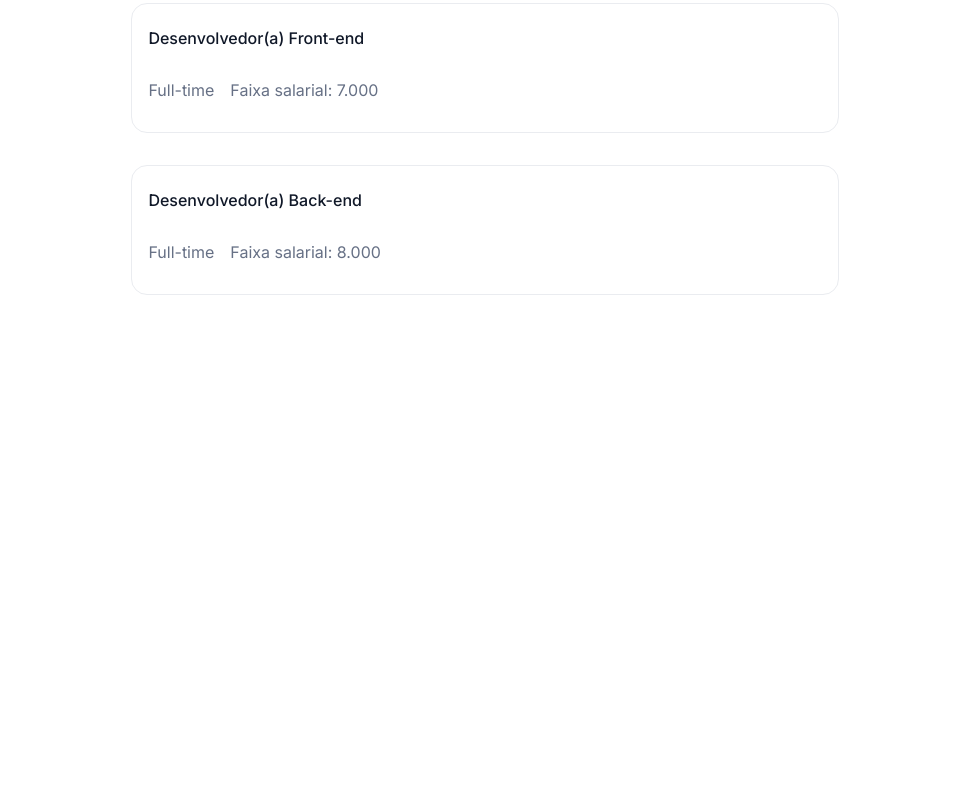
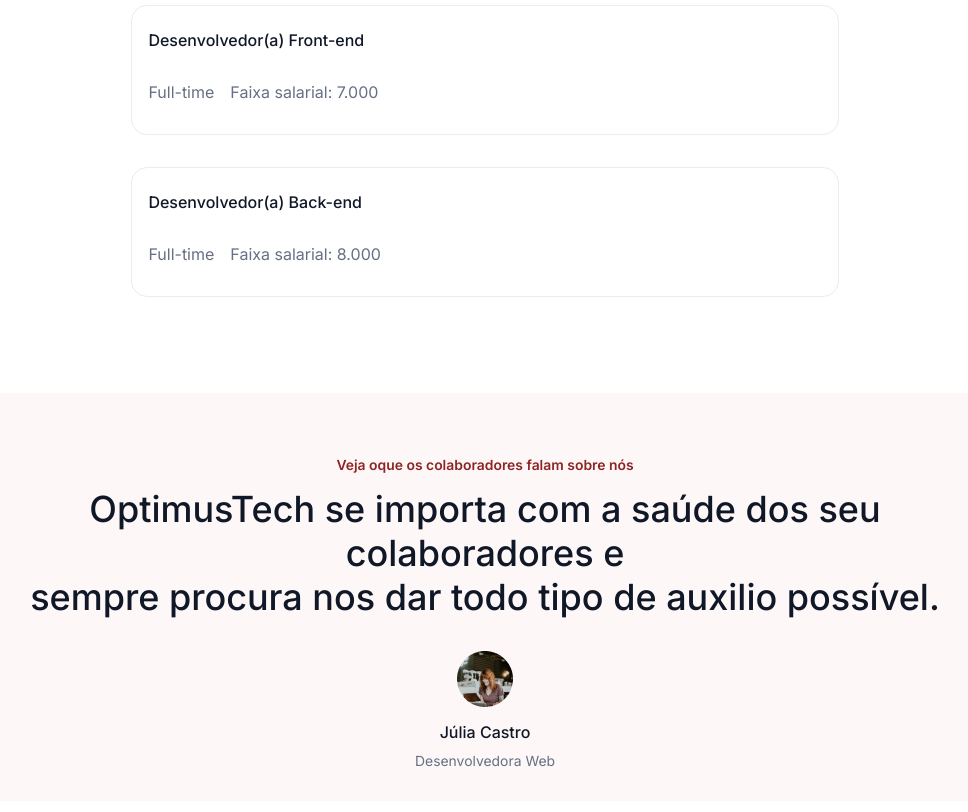
Before and after one commit to DeanCaly/7DaysOfCode-HTML-CSS, a plain HTML site: page index.html in a window 1280 px wide. Shown: the part 1988-2800 px from the top of the page, without its empty margins (155-1123 px from the left). Before the commit the page ends 2331 px from the top, so only its background shows below. Drawn offline with Linux system fonts and the light colour scheme.

Commit message:
5 dia - Seção Depoimentos - e alguns ajustes

```diff
--- a/index.html
+++ b/index.html
@@ -132,5 +132,22 @@
         </div>
       </div>
     </section>
+
+    <section class="testimonials">
+      <div class="testimonial-light-red-background">
+        <div>
+          <p><span class="bold-red-text">Veja oque os colaboradores falam sobre nós</span></p>
+          <p class="testimony"><span class="bold-text">OptimusTech se importa com a saúde dos seu colaboradores e <br>
+              sempre procura nos dar todo tipo de auxilio possível.</span></p>
+        </div>
+        <div class="avatar-info">
+          <img class="avatar-img" src="img/Avatar.png" alt="An avatar"/>
+          <p><span class="bold-text">Júlia Castro</span></p>
+          <p>Desenvolvedora Web</p>
+        </div>
+      </div>
+    </section>
+    <footer>
+    </footer>
   </main>
 </body>
--- a/styles.css
+++ b/styles.css
@@ -6,7 +6,10 @@
 :root {
     --text-color: #667085;
     --text-color2:#101828;
-    --main-color: #8E2424;
+    --details-color: #8E2424;
+    --background-color-1:  #8E24240D;
+    --background-color-2: #C3191908;
+
 }
 
 * {
@@ -63,11 +66,11 @@ main {
 
 .cadastrar {
     width: 112px;
-    background-color: var(--main-color);
+    background-color: var(--details-color);
     color: white;
     padding: 10px 18px 10px 18px;
     margin-top: -1rem;
-    border: 1px solid  var(--main-color);
+    border: 1px solid  var(--details-color);
     border-radius: 8px;
 }
 
@@ -103,7 +106,7 @@ h1 {
 /*Modificadores de texto*/
 
 .bold-red-text {
-    color: var(--main-color);
+    color: var(--details-color);
     font-weight: 600;
   }
 
@@ -150,9 +153,9 @@ h1 {
 .red-subtitle {
     font-size: 0.87rem;
     font-weight: 500;
-    color: var(--main-color);
+    color: var(--details-color);
     margin-bottom: 1rem;
-    background-color: #8E24240D;
+    background-color: var(--background-color-1);
     padding: .3em 1em;
     border-radius: 2rem;
 }
@@ -161,7 +164,7 @@ h1 {
 h2 {
     font-weight:600;
     margin: 1.2rem;
-    font-size: 2.2rem;
+    font-size: 2.25rem;
     color: var(--text-color2);
 }
 
@@ -203,3 +206,38 @@ h2 {
     padding-right: 1em;
 
 }
+
+
+/*testimonials*/
+
+.testimonials {
+    margin-top: 3rem;
+    padding: 0 0 96px 0 ;
+}
+.testimonials div:first-of-type {
+    text-align: center;
+    padding: 2rem;
+}
+
+.testimonials p:first-child {
+    font-size: 0.87rem;
+    margin-bottom: 1em;
+}
+
+.testimonials .testimony {
+    font-size: 2.25rem;
+}
+
+.testimonial-light-red-background {
+    background-color: var(--background-color-2);
+    width: 100%;
+
+}
+
+.avatar-info p {
+    padding-top: 0.7rem;
+}
+
+.avatar-info p:last-child {
+    font-size: 0.87em;
+}
```
Also changed, not shown: img/Avatar.png (added).
